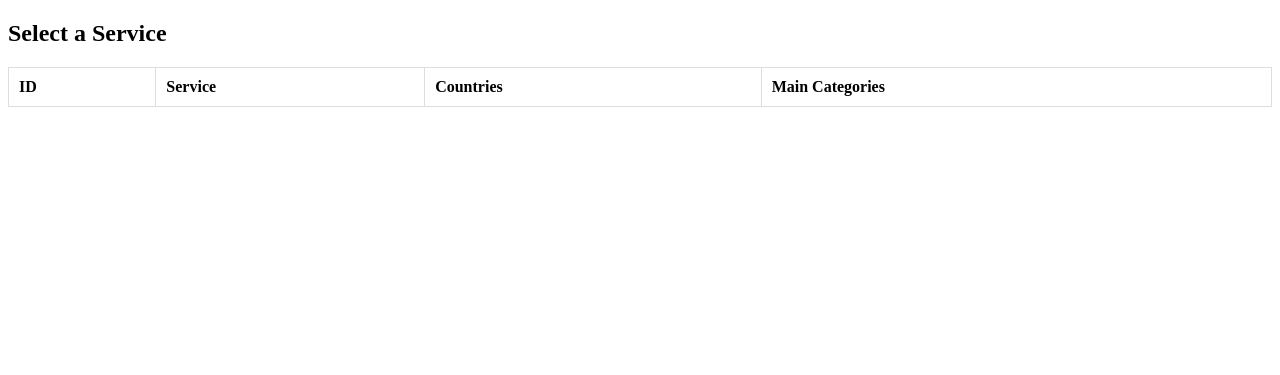
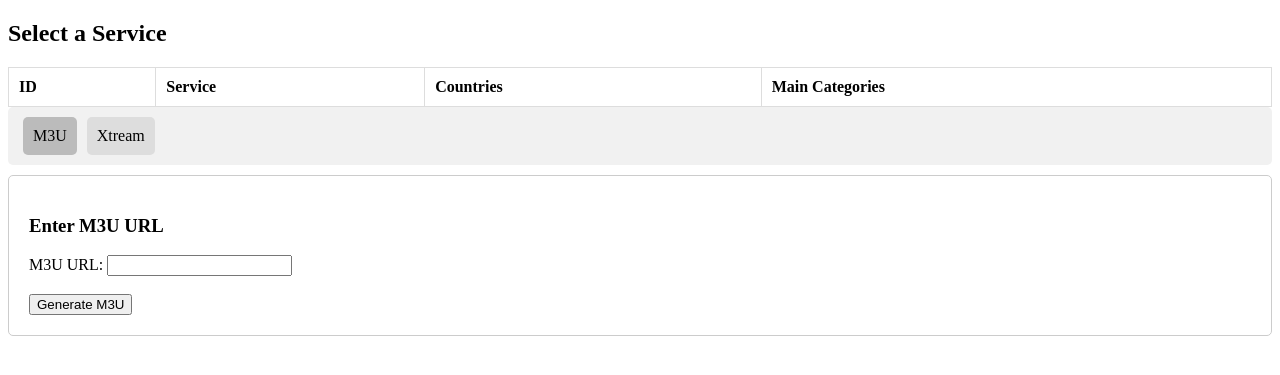
Before and after one commit to ferteque/Repository-Server, a Flask app: page / in a window 1280 px wide. Shown: the top 375 px of the page. Run offline with Flask 3, Linux system fonts and the light colour scheme; lists and menus that the app fills with data are empty.

Commit message:
Update index.html

```diff
--- a/templates/index.html
+++ b/templates/index.html
@@ -49,6 +49,32 @@
             font-weight: bold;
             cursor: pointer;
         }
+        .tab {
+            display: flex;
+            cursor: pointer;
+            background-color: #f1f1f1;
+            padding: 10px;
+            border-radius: 5px;
+        }
+        .tab div {
+            padding: 10px;
+            margin: 0 5px;
+            background-color: #ddd;
+            border-radius: 5px;
+        }
+        .tab div.active {
+            background-color: #bbb;
+        }
+        .tab-content {
+            display: none;
+            padding: 20px;
+            border: 1px solid #ccc;
+            border-radius: 5px;
+            margin-top: 10px;
+        }
+        .tab-content.active {
+            display: block;
+        }
     </style>
 </head>
 <body>
@@ -66,8 +92,7 @@
         <tbody id="tableBody"></tbody>
     </table>
 
-<div id="credentials" class="modal">
-    <div class="modal-content">
+<div id="credentials">
         <div class="tab">
             <div id="tab-m3u" class="active" onclick="switchTab('m3u')">M3U</div>
             <div id="tab-xtream" onclick="switchTab('xtream')">Xtream</div>
@@ -88,8 +113,6 @@
             <label>Password: <input type="password" id="passwordX"></label><br>
             <button onclick="submitForm()">Generate Xtream</button>
         </div>
-
-      </div>
     </div>
 
      <div id="NextSteps" class="modal">
```
